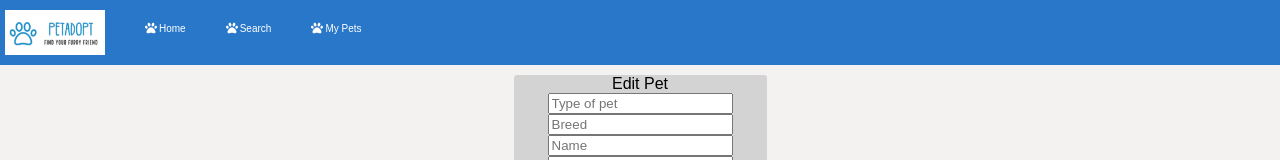
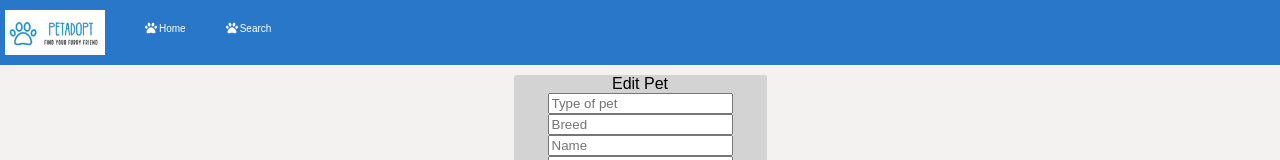
Before and after one commit to carlymalatskey/pet-all, a React (Create React App) app: page /editPet/1 in a window 1280 px wide. Shown: the top 160 px of the page. Built offline with nearby package versions, Linux system fonts and the light colour scheme; no server answers.

Commit message:
add mypets to navbar only when signed in

```diff
--- a/src/components/AppNavigation/AppNavigation.js
+++ b/src/components/AppNavigation/AppNavigation.js
@@ -26,7 +26,9 @@ class AppNavigation extends React.Component {
             <div className="left-header-labels">
                 <Link className="nav-bar-labels" to="/home"><FontAwesomeIcon className="navbar-icons" icon={faPaw}/>Home</Link>
                 <Link className="nav-bar-labels" to="/search"><FontAwesomeIcon className="navbar-icons" icon={faPaw}/>Search</Link>
-                <Link to="/mypets"className="nav-bar-labels"><FontAwesomeIcon className="navbar-icons" icon={faPaw}/>My Pets</Link>
+                {isSignedIn &&
+                  <Link to="/mypets"className="nav-bar-labels"><FontAwesomeIcon className="navbar-icons" icon={faPaw}/>My Pets</Link>
+                }
             </div>
           </div>
           {isSignedIn &&
```
